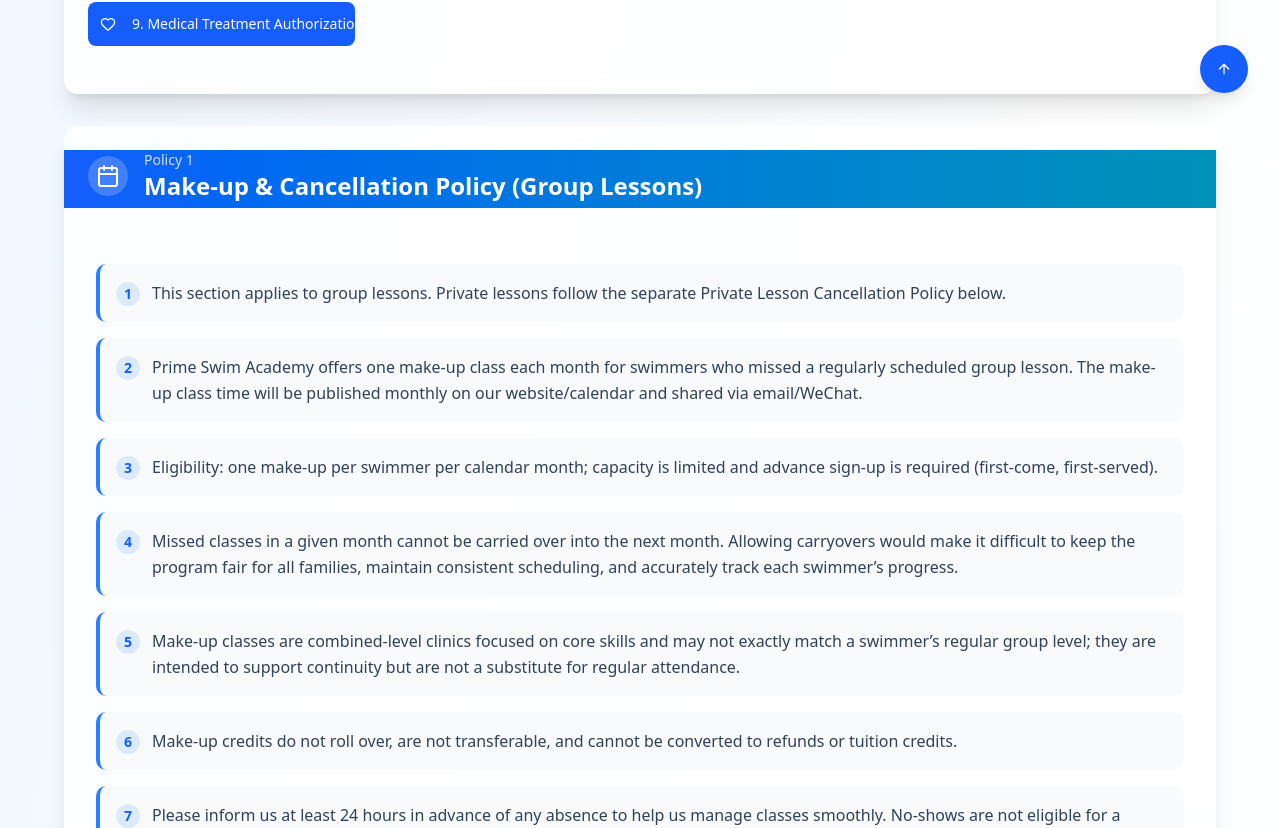
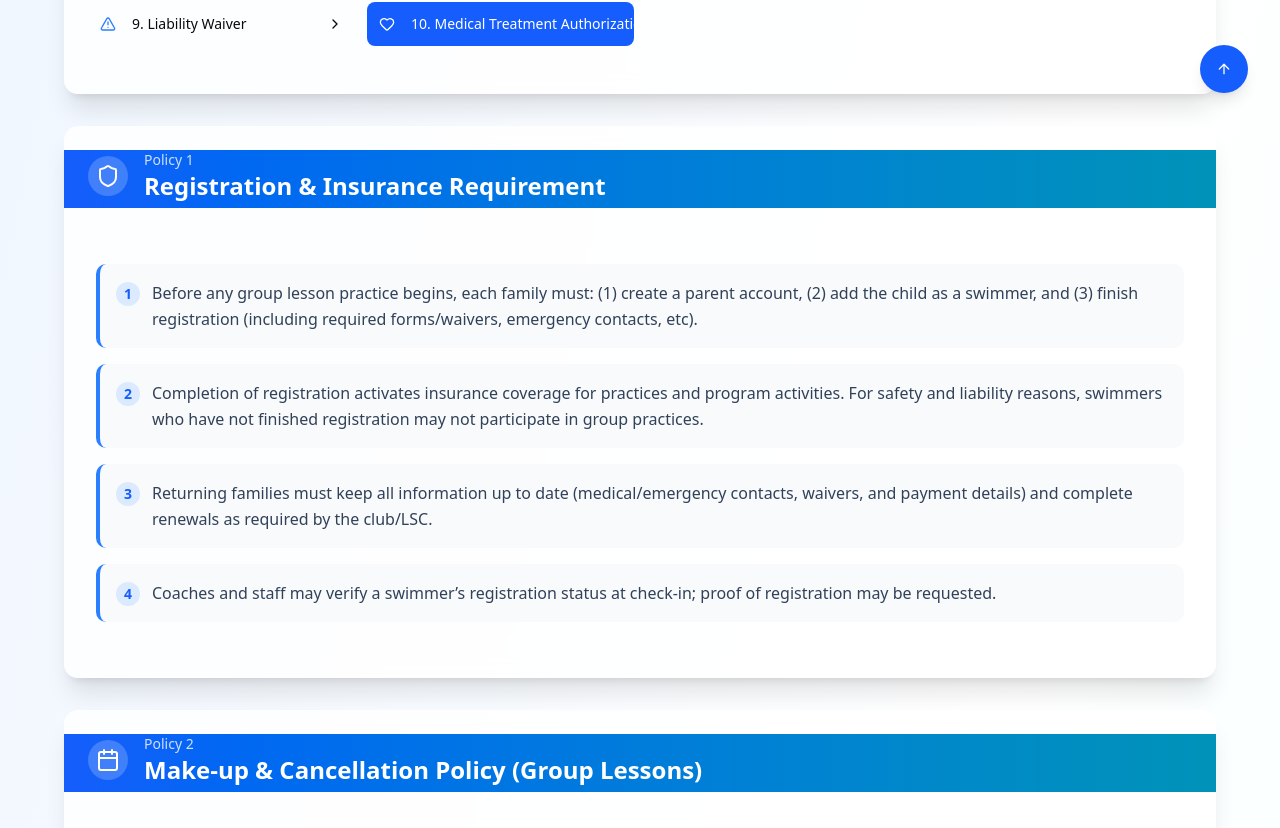
Before and after one commit to primeswim/prime-swim, a Next.js app: page /school-policy in a window 1280 px wide. Shown: the part 675-1503 px from the top of the page. Built offline with nearby package versions, Linux system fonts and the light colour scheme.

Commit message:
update policy

```diff
--- a/src/app/school-policy/page.tsx
+++ b/src/app/school-policy/page.tsx
@@ -20,6 +20,17 @@ import {
 } from "lucide-react"
 
 const policies = [
+  {
+    id: "registration-insurance",
+    title: "Registration & Insurance Requirement",
+    icon: Shield,
+    content: [
+      "Before any group lesson practice begins, each family must: (1) create a parent account, (2) add the child as a swimmer, and (3) finish registration (including required forms/waivers, emergency contacts, etc).",
+      "Completion of registration activates insurance coverage for practices and program activities. For safety and liability reasons, swimmers who have not finished registration may not participate in group practices.",
+      "Returning families must keep all information up to date (medical/emergency contacts, waivers, and payment details) and complete renewals as required by the club/LSC.",
+      "Coaches and staff may verify a swimmer’s registration status at check-in; proof of registration may be requested.",
+    ],
+  },
   {
     id: "makeup-cancellation",
     title: "Make-up & Cancellation Policy (Group Lessons)",
```
